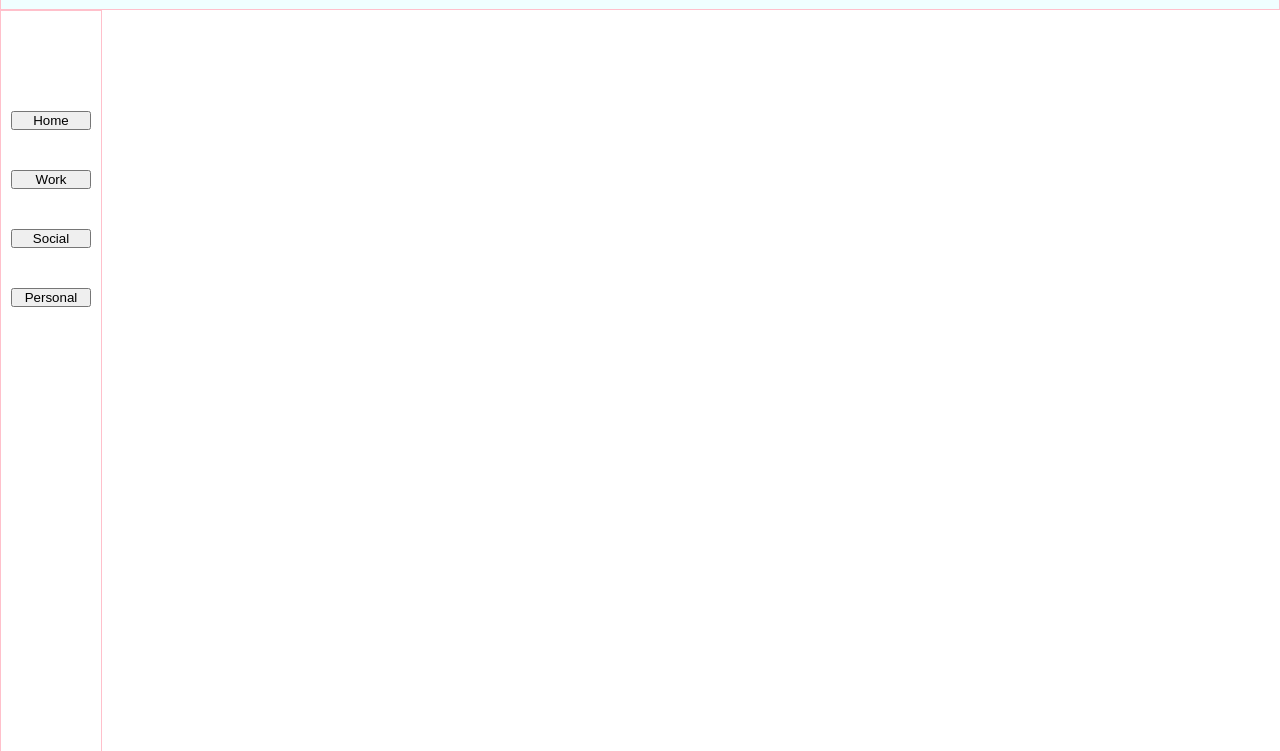
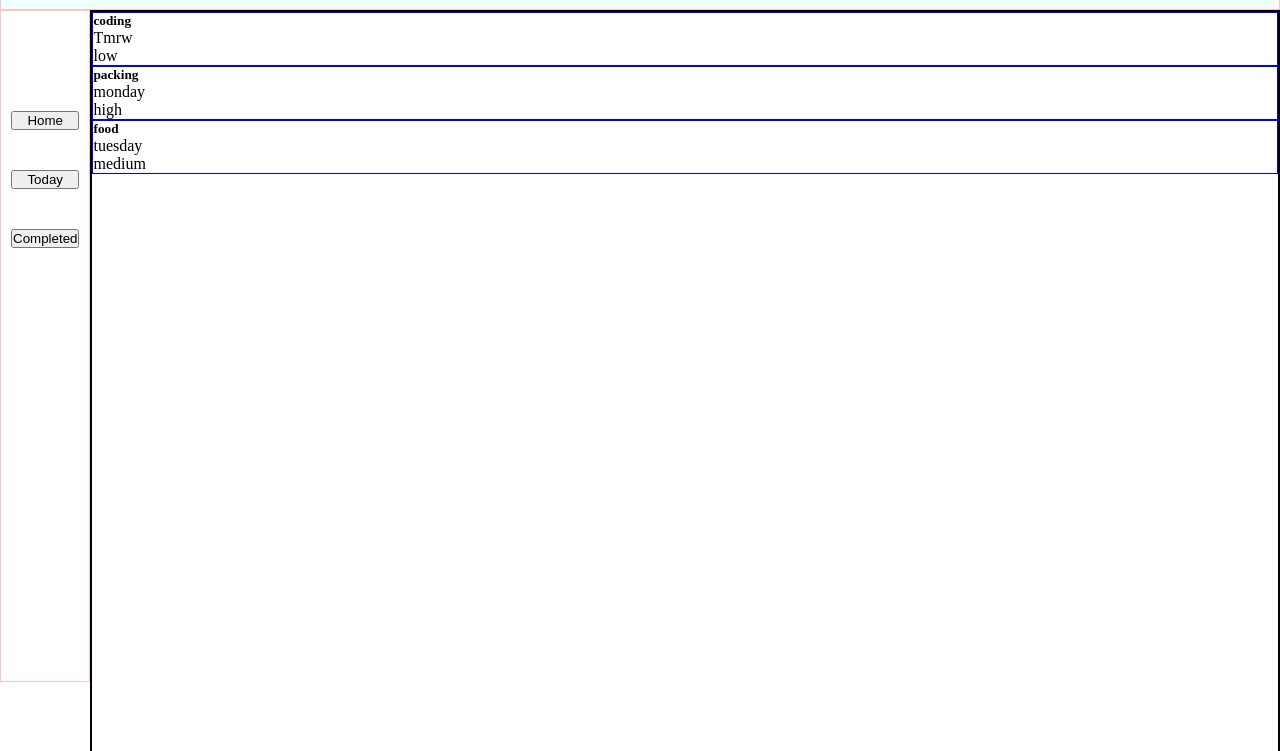
Before and after one commit to sdhinsa11/To-Do-List, a website built with webpack: page src/index.html in a window 1280 px wide. Shown: the part 49-800 px from the top of the page. Built offline with nearby package versions, Linux system fonts and the light colour scheme.

Commit message:
Done some of the dom

```diff
--- a/src/categories.js
+++ b/src/categories.js
@@ -37,3 +37,5 @@ var projects = (function(){
     };
 
 })();
+
+export {projects}
--- /dev/null
+++ b/src/dom.js
@@ -0,0 +1,49 @@
+import './style.css';
+import tks from'./task.js';
+import projects from './categories.js';
+
+
+
+// create the tasks for html
+function createTaskCard(title, date, priority){
+    const container = document.getElementById("todos");
+
+    const card = document.createElement("div");
+    card.id = "card";
+
+    const n = document.createElement("h5");
+    n.textContent = `${title}`;
+
+    const d = document.createElement("p");
+    d.textContent = `${date}`;
+
+    const pri = document.createElement("p");
+    pri.textContent = `${priority}`;
+
+    const plusButton = document.createElement("button");
+    plusButton.textContent = "+"
+
+    card.appendChild(n);
+    card.appendChild(d);
+    card.appendChild(pri);
+
+    container.appendChild(card);
+}
+
+// show the todo's
+
+
+function render(){
+    tks.addToTasks("coding", "lots", "Tmrw", "low", "none");
+    tks.addToTasks("packing", "less", "monday", "high", "travel");
+    tks.addToTasks("food", "less", "tuesday", "medium", "travel");
+    let tasks = tks.getTasks();
+
+    document.getElementById("todos").innerHTML="";
+
+    tasks.forEach((ts) =>{
+        createTaskCard(ts.title, ts.dueDate, ts.prior);
+    });
+}
+
+export default render;
--- a/src/index.html
+++ b/src/index.html
@@ -10,15 +10,16 @@
         <header>
             <h1 class="hea">To Do List</h1>
         </header>
-        <nav id="nav">
-            <button class = "tabs" id = "defaultOpen">Home</button>
-            <button class = "tabs" id = "work">Work</button>
-            <button class = "tabs" id = "social">Social</button>
-            <button class = "tabs" id = "personal">Personal</button>
-        </nav>
 
-        <div class = "toDos" id="todos">
+        <div class = "main">
+            <nav id="nav" class="sidebar">
+                <button class = "tabs" id = "defaultOpen">Home</button>
+                <button class = "tabs" id = "today">Today</button>
+                <button class = "tabs" id = "completed">Completed</button>
+            </nav>
 
+            <div class = "toDos" id="todos">
+            </div>
         </div>
 
 
--- a/src/index.js
+++ b/src/index.js
@@ -1,8 +1,13 @@
 import './style.css';
+import render from './dom.js'
+//dom properties
 
 function main(){
+    render();
+}
 
-}
+main();
+
 
 // now we need to filter based on the page and so we grab the tasks and we add them
 // this is where the dom comes in
--- a/src/style.css
+++ b/src/style.css
@@ -15,7 +15,7 @@
 
 
 #nav{
-    height: 100vh;
+    height: 70vh;
     width: 80px;
     display: flex;
     flex-direction: column;
@@ -24,3 +24,19 @@
     border: 1px solid pink;
     padding-top: 100px;
 }
+
+
+.main{
+    display: flex;
+    height:100%;
+}
+
+.toDos{
+    height: 99vh;
+    width: 1400px;
+    border: 2px solid black
+}
+
+#card{
+    border: 1px solid blue;
+}
--- a/src/task.js
+++ b/src/task.js
@@ -43,7 +43,6 @@ var tks = (function(){
         return allTasks
     }
 
-
     return{
         addToTasks: addToTasks,
         deleteTasks: deleteTasks,
@@ -51,3 +50,5 @@ var tks = (function(){
     };
 
 })();
+
+export default tks;
```
Also changed, not shown: 1 other file.
